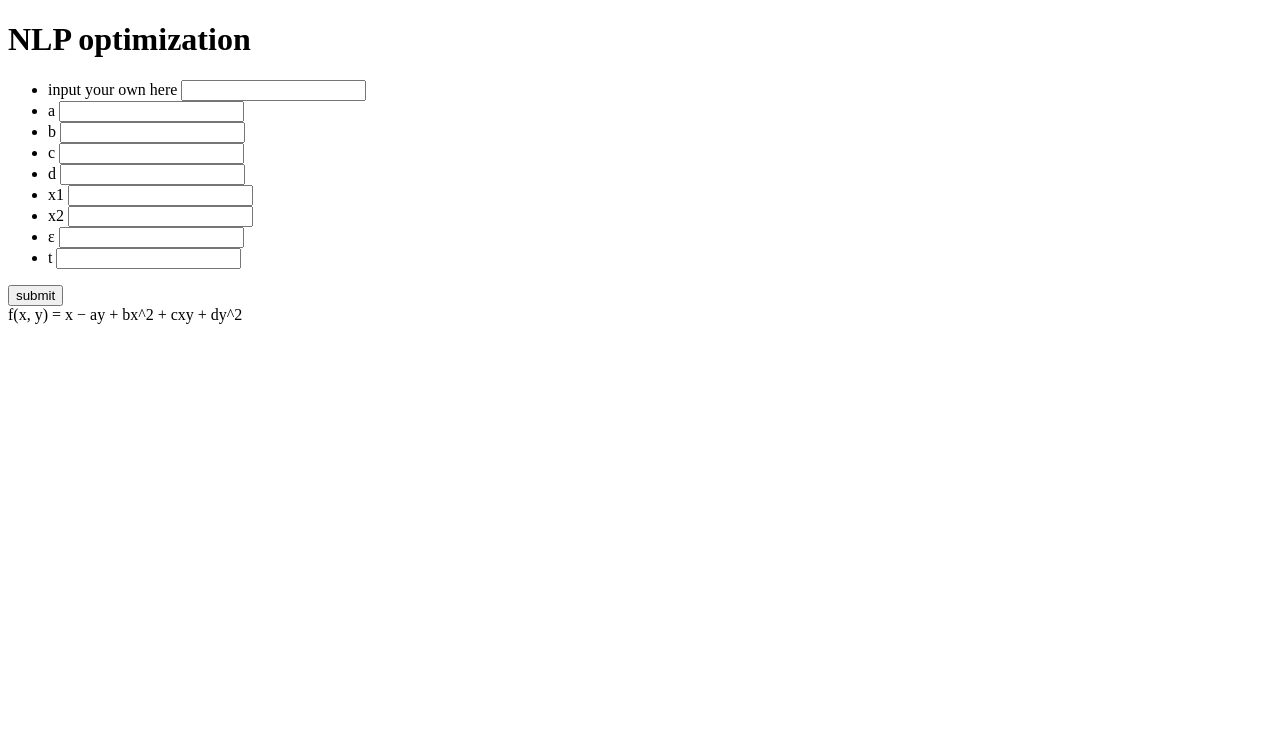
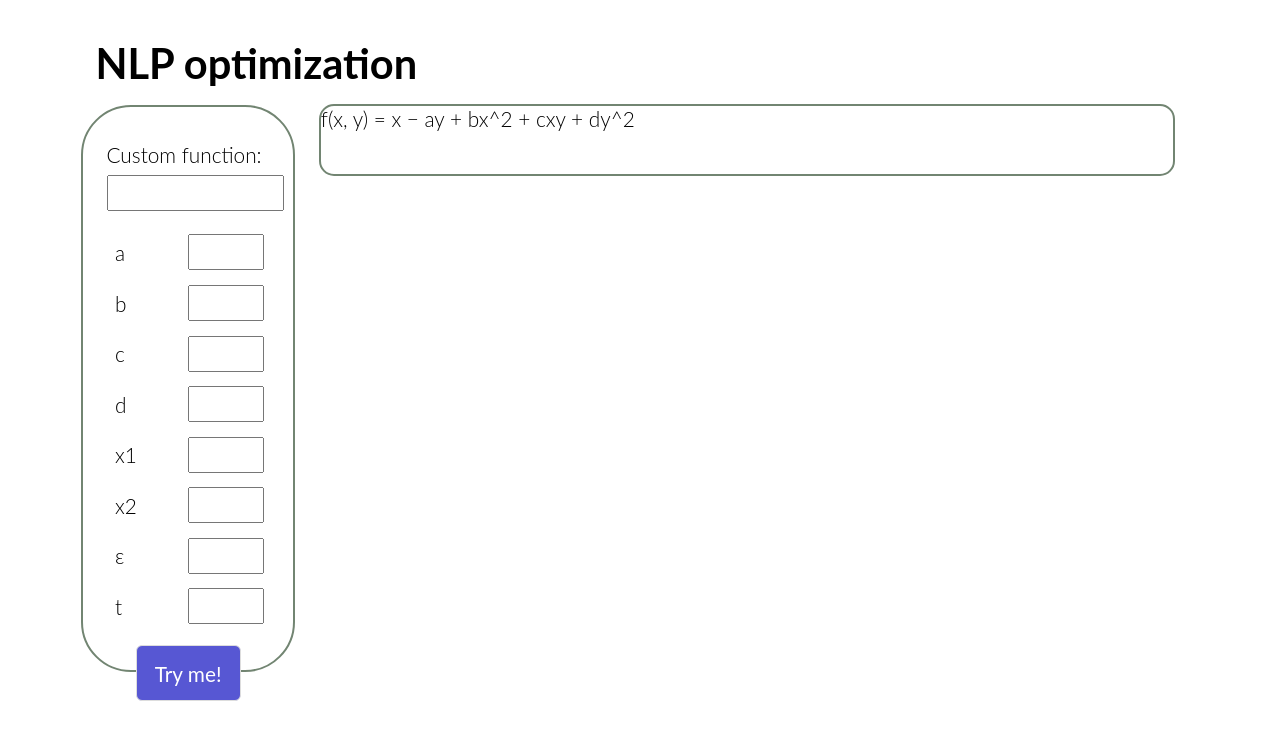
Before and after one commit to vjegorovs/nlp-optimizaiton, a plain HTML site: page index.html in a window 1280 px wide. Drawn offline with Linux system fonts and the light colour scheme.

Commit message:
styles the settings menu, looks decent-ish now.

```diff
--- a/index.html
+++ b/index.html
@@ -9,7 +9,7 @@
     <script src="res/Calculus.js" defer></script>
     <script src="res/Solve.js" defer></script>
     <script src="main.js" defer></script>
-    <link rel="stylesheet" type="text/css" href="styles2.css" />
+    <link rel="stylesheet" type="text/css" href="styles.css" />
   </head>
   <body>
     <div class="grid-container">
@@ -17,7 +17,7 @@
       <div class="main-wrap"></div>
       <div class="settings">
         <ul>
-          <li><span>input your own here</span> <input type="text" /></li>
+          <li><label>Custom function:</label><input type="text" /></li>
           <li><label>a</label> <input type="text" /></li>
           <li><label>b</label> <input type="text" /></li>
           <li><label>c</label> <input type="text" /></li>
@@ -27,7 +27,7 @@
           <li><label>ε</label> <input type="text" /></li>
           <li><label>t</label> <input type="text" /></li>
         </ul>
-        <input type="submit" value="submit" class="submitBtn" />
+        <input type="submit" value="Try me!" class="submitBtn" />
       </div>
       <div class="expression"></div>
       <div class="iteration-table"><div class="test"></div></div>
--- a/styles.css
+++ b/styles.css
@@ -3,7 +3,7 @@ body {
   color: #000000;
   font-family: "Lato", "Arial", sans-serif;
   font-weight: 300;
-  font-size: 20px;
+  font-size: 130%;
   text-rendering: optimizeLegibility;
   overflow-x: hidden;
   margin: 0;
@@ -61,7 +61,7 @@ body {
 .iteration-table {
   grid-area: 4 / 3 / 6 / 7;
   width: auto;
-  height: 550px;
+  height: auto;
   /* border: solid green; */
   margin: 0.5% 5% 8% 3%;
 }
@@ -70,14 +70,10 @@ body {
   display: grid;
 }
 
-.inner-row {
-  background-color: black;
-  width: 100px;
-}
-
-.input {
-  width: 150px;
+input {
+  width: 40%;
   height: 30px;
+  margin-left: 5%;
 }
 
 ul {
@@ -86,22 +82,51 @@ ul {
 
 li {
   padding-top: 0.7em;
+  margin-left: -5%;
+  width: 100%;
+}
+
+button,
+input,
+select,
+textarea {
+  font-family: inherit;
+  font-size: 100%;
 }
 
 label {
-  display: inline;
+  display: inline-block;
+  box-sizing: border-box;
+  width: 35%;
+}
+
+li:first-child label {
+  display: block;
+  /* background-color: blueviolet; */
+  width: 100%;
+  margin-left: -5%;
+}
+
+li:first-child input {
+  width: 100%;
+  margin: 5% 5% 5% -5%;
 }
 
 .submitBtn {
   outline: none;
   display: inline-block;
   border: 1px solid #dddddd;
+  border-radius: 6px;
+  width: 50%;
+  height: 10%;
   color: white;
-  background-color: rgb(47, 47, 255);
-  margin-left: 40%;
+  font-size: 100%;
+  background-color: rgb(87, 87, 211);
+  margin-left: 25%;
 }
 
 .submitBtn:hover {
-  color: rgb(0, 0, 255);
+  background-color: rgb(0, 0, 255);
   text-decoration: none;
+  transition-duration: 0.5s;
 }
```
